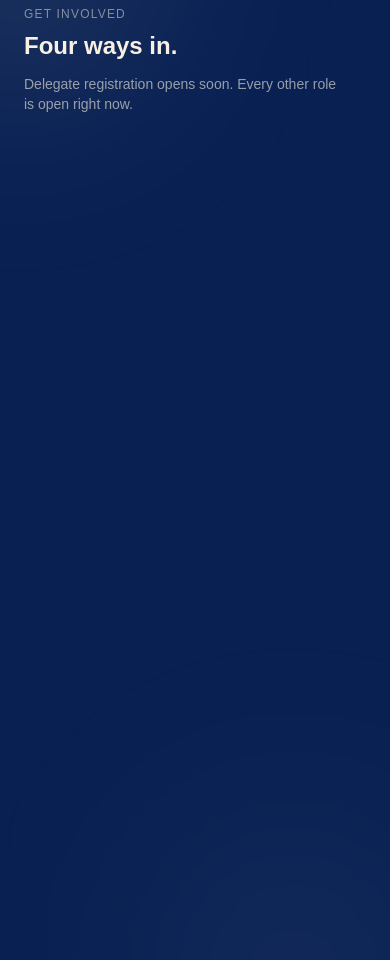
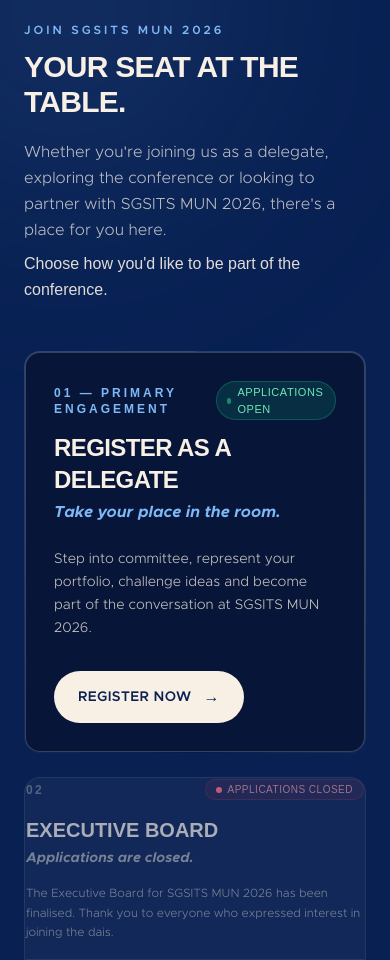
Before and after one commit to Riya-Ahirwar/SGSITSMUN, a Next.js app: page / in a window 390 px wide. Shown: the part 11040-12000 px from the top of the page. Built offline with nearby package versions, Linux system fonts and the light colour scheme; a web font is replaced by a local one.

Commit message:
feat: update Ways In section with 3 engagement pathways and Google Form integration

```diff
--- a/src/components/WaysIn.jsx
+++ b/src/components/WaysIn.jsx
@@ -1,129 +1,214 @@
-import { waysIn } from "@/data/site";
+"use client";
+
+import Link from "next/link";
+
+const GOOGLE_FORM_URL = "https://forms.gle/7wArNn3jcDDJgD2j7";
 
 export default function WaysIn() {
   return (
     <section
       id="register"
-      className="relative bg-navy text-cream px-6 py-16 overflow-hidden"
+      className="relative bg-navy text-cream px-6 py-20 md:py-28 overflow-hidden"
     >
       {/* Ambient glow orbs */}
-      <div className="pointer-events-none absolute -top-32 -left-32 w-72 h-72 rounded-full bg-cream/10 blur-[100px]" />
-      <div className="pointer-events-none absolute -bottom-32 -right-16 w-80 h-80 rounded-full bg-cream/5 blur-[110px]" />
+      <div className="pointer-events-none absolute -top-32 -left-32 w-96 h-96 rounded-full bg-[#7eb8f7]/10 blur-[120px]" />
+      <div className="pointer-events-none absolute -bottom-32 -right-16 w-96 h-96 rounded-full bg-cream/10 blur-[130px]" />
 
       <div className="relative max-w-5xl mx-auto">
-        <div className="flex flex-col md:flex-row md:items-end md:justify-between gap-3 mb-8">
-          <div>
-            <p className="uppercase tracking-widest text-xs text-cream/50 mb-2">
-              Get involved
+        {/* ========================================================
+            HERO / SECTION HEADER
+        ========================================================= */}
+        <div className="max-w-3xl mb-12 md:mb-16">
+          <p className="uppercase tracking-[0.25em] text-xs md:text-sm text-[#7eb8f7] font-semibold mb-3">
+            JOIN SGSITS MUN 2026
           </p>
-            <h2 className="font-display text-2xl md:text-4xl">
-              Four ways in.
+          <h2 className="font-display text-3xl sm:text-4xl md:text-5xl lg:text-6xl font-bold tracking-tight mb-5 leading-[1.15]">
+            YOUR SEAT AT THE TABLE.
           </h2>
+          <div className="space-y-2 text-cream/75 text-base sm:text-lg font-light leading-relaxed">
+            <p>
+              Whether you&apos;re joining us as a delegate, exploring the conference or looking to
+              partner with SGSITS MUN 2026, there&apos;s a place for you here.
+            </p>
+            <p className="text-cream/90 font-medium">
+              Choose how you&apos;d like to be part of the conference.
+            </p>
+          </div>
         </div>
 
-          <p className="max-w-xs text-cream/60 text-sm md:text-right">
-            Delegate registration opens soon. Every other role is open right now.
+        {/* ========================================================
+            01 — REGISTER AS A DELEGATE (DOMINANT PRIMARY CARD)
+        ========================================================= */}
+        <div className="mb-6">
+          <a
+            href={GOOGLE_FORM_URL}
+            target="_blank"
+            rel="noopener noreferrer"
+            className="group relative block rounded-2xl p-[1px] overflow-hidden transition-all duration-300 hover:-translate-y-1 focus:outline-none focus:ring-2 focus:ring-[#7eb8f7]"
+          >
+            {/* Ambient Conic Gradient Border on Hover */}
+            <div
+              className="absolute inset-0 opacity-20 group-hover:opacity-100 transition-opacity duration-500"
+              style={{
+                background:
+                  "conic-gradient(from 0deg, #7eb8f7, #f8f0e5 25%, transparent 50%, #7eb8f7 75%, #f8f0e5)",
+              }}
+            />
+
+            <div className="relative bg-[#071638] rounded-[calc(1rem-1px)] p-7 sm:p-9 md:p-11 border border-cream/20 group-hover:border-transparent transition-all duration-300 shadow-xl group-hover:shadow-[0_20px_50px_rgba(4,14,36,0.5)] flex flex-col justify-between">
+              <div className="flex flex-col md:flex-row md:items-start md:justify-between gap-4 mb-6">
+                <div>
+                  <div className="flex items-center gap-3 mb-3">
+                    <span className="font-display text-xs sm:text-sm uppercase tracking-[0.25em] font-semibold text-[#7eb8f7]">
+                      01 — PRIMARY ENGAGEMENT
+                    </span>
+                    <span className="inline-flex items-center gap-1.5 text-[11px] uppercase tracking-wider bg-emerald-500/15 text-emerald-300 border border-emerald-500/30 px-2.5 py-0.5 rounded-full font-medium">
+                      <span className="w-1.5 h-1.5 rounded-full bg-emerald-400 animate-pulse" />
+                      Applications Open
+                    </span>
+                  </div>
+                  <h3 className="font-display text-2xl sm:text-3xl md:text-4xl font-bold tracking-tight text-cream group-hover:text-white transition-colors duration-300">
+                    REGISTER AS A DELEGATE
+                  </h3>
+                  <p className="font-display italic text-base sm:text-lg text-[#7eb8f7] mt-1">
+                    Take your place in the room.
                   </p>
                 </div>
 
-        <div data-reveal-group className="grid md:grid-cols-2 gap-3">
-          {waysIn.map((w) => {
-            const isExecutiveBoard = w.title === "Join the Executive Board";
+                <div className="hidden sm:flex items-center justify-center w-12 h-12 rounded-full border border-cream/20 text-cream group-hover:bg-cream group-hover:text-navy group-hover:border-cream group-hover:scale-110 group-hover:rotate-45 transition-all duration-300 flex-shrink-0">
+                  <span className="text-xl">→</span>
+                </div>
+              </div>
 
-            const cardContent = (
-              <>
-                {/* Animated gradient border */}
+              <div className="space-y-6">
+                <p className="text-cream/80 text-sm sm:text-base md:text-lg font-light leading-relaxed max-w-3xl">
+                  Step into committee, represent your portfolio, challenge ideas and become part of
+                  the conversation at SGSITS MUN 2026.
+                </p>
+
+                <div className="pt-2">
+                  <div className="inline-flex items-center gap-3 px-6 sm:px-8 py-3.5 rounded-full bg-cream text-navy font-semibold text-sm sm:text-base tracking-wide group-hover:bg-white group-hover:shadow-[0_0_25px_rgba(248,240,229,0.4)] group-hover:scale-105 active:scale-95 transition-all duration-300">
+                    <span>REGISTER NOW</span>
+                    <span className="text-base group-hover:translate-x-1 transition-transform duration-300">
+                      →
+                    </span>
+                  </div>
+                </div>
+              </div>
+            </div>
+          </a>
+        </div>
+
+        {/* ========================================================
+            02 & 03 — SECONDARY CARDS (2 COLUMNS)
+        ========================================================= */}
+        <div className="grid md:grid-cols-2 gap-6 mb-16 md:mb-24">
+          {/* 02 — EXECUTIVE BOARD (CLOSED) */}
+          <div className="relative rounded-2xl p-[1px] bg-cream/5 border border-cream/10 opacity-75 cursor-default flex flex-col justify-between p-6 sm:p-8 rounded-2xl">
+            <div>
+              <div className="flex items-center justify-between mb-4">
+                <span className="font-display text-xs uppercase tracking-[0.2em] font-semibold text-cream/40">
+                  02
+                </span>
+                <span className="inline-flex items-center gap-1.5 text-[10px] uppercase tracking-wider text-rose-300/80 bg-rose-500/10 border border-rose-500/20 px-2.5 py-0.5 rounded-full font-medium">
+                  <span className="w-1.5 h-1.5 rounded-full bg-rose-400" />
+                  APPLICATIONS CLOSED
+                </span>
+              </div>
+
+              <h3 className="font-display text-xl sm:text-2xl font-bold text-cream/90 mb-1">
+                EXECUTIVE BOARD
+              </h3>
+              <p className="font-display italic text-sm sm:text-base text-cream/60 mb-4">
+                Applications are closed.
+              </p>
+
+              <p className="text-cream/60 text-xs sm:text-sm font-light leading-relaxed">
+                The Executive Board for SGSITS MUN 2026 has been finalised. Thank you to everyone who
+                expressed interest in joining the dais.
+              </p>
+            </div>
+
+            <div className="pt-6 mt-4 border-t border-cream/10 text-xs text-cream/40 uppercase tracking-widest font-semibold">
+              Selection Finalised
+            </div>
+          </div>
+
+          {/* 03 — PARTNER OR SPONSOR */}
+          <Link
+            href="/#contact"
+            className="group relative block rounded-2xl p-[1px] overflow-hidden transition-all duration-300 hover:-translate-y-1 focus:outline-none focus:ring-2 focus:ring-[#7eb8f7]"
+          >
+            {/* Gradient Border on Hover */}
             <div
-                  className={`absolute inset-0 transition-opacity duration-500 ${
-                    isExecutiveBoard
-                      ? "opacity-0"
-                      : "opacity-0 group-hover:opacity-100"
-                  }`}
+              className="absolute inset-0 opacity-0 group-hover:opacity-100 transition-opacity duration-500"
               style={{
                 background:
-                      "conic-gradient(from 0deg, #f8f0e5, transparent 30%, transparent 70%, #f8f0e5)",
+                  "conic-gradient(from 0deg, #7eb8f7, transparent 30%, transparent 70%, #7eb8f7)",
               }}
             />
 
-                <div
-                  className={`relative bg-navy rounded-[calc(1rem-1px)] p-5 h-full flex flex-col gap-3 border transition-colors ${
-                    isExecutiveBoard
-                      ? "border-cream/5 opacity-60"
-                      : "border-cream/10 group-hover:border-transparent"
-                  }`}
-                >
-                  <div className="flex items-start justify-end">
-                    {!isExecutiveBoard && (
-                      <span
-                        className="flex items-center justify-center w-8 h-8 rounded-full border border-cream/20 text-sm
-                                   group-hover:bg-cream group-hover:text-navy group-hover:border-cream
-                                   group-hover:rotate-45 transition-all duration-300"
-                        aria-hidden
-                      >
-                        →
+            <div className="relative bg-[#071638] rounded-[calc(1rem-1px)] p-6 sm:p-8 h-full flex flex-col justify-between border border-cream/15 group-hover:border-transparent transition-all duration-300">
+              <div>
+                <div className="flex items-center justify-between mb-4">
+                  <span className="font-display text-xs uppercase tracking-[0.2em] font-semibold text-[#7eb8f7]">
+                    03
                   </span>
-                    )}
+                  <span className="flex items-center justify-center w-8 h-8 rounded-full border border-cream/20 text-cream group-hover:bg-cream group-hover:text-navy group-hover:border-cream group-hover:rotate-45 transition-all duration-300">
+                    <span className="text-sm">→</span>
+                  </span>
                 </div>
 
-                  <div className="flex flex-col gap-1 mt-auto">
-                    <h3
-                      className={`font-display text-lg md:text-xl ${
-                        !isExecutiveBoard &&
-                        "group-hover:translate-x-1 transition-transform duration-300"
-                      }`}
-                    >
-                      {w.title}
+                <h3 className="font-display text-xl sm:text-2xl font-bold text-cream group-hover:text-white transition-colors duration-300 mb-1">
+                  PARTNER OR SPONSOR
                 </h3>
+                <p className="font-display italic text-sm sm:text-base text-[#7eb8f7] mb-4">
+                  Build the conference with us.
+                </p>
 
-                    <p className="text-xs text-cream/60 leading-relaxed">
-                      {w.desc}
+                <p className="text-cream/75 text-xs sm:text-sm font-light leading-relaxed">
+                  SGSITS MUN brings together students, institutions and a growing community of young
+                  leaders. We welcome organisations and brands interested in partnering with us for
+                  SGSITS MUN 2026.
                 </p>
               </div>
 
-                  <span
-                    className={`inline-flex w-fit items-center gap-1.5 text-[10px] uppercase tracking-wide border rounded-full px-2.5 py-1 ${
-                      isExecutiveBoard
-                        ? "text-cream/40 border-cream/10"
-                        : "text-cream/50 border-cream/15"
-                    }`}
-                  >
-                    <span
-                      className={`w-1 h-1 rounded-full ${
-                        isExecutiveBoard
-                          ? "bg-red-400/60"
-                          : "bg-cream/50 group-hover:bg-emerald-400"
-                      } transition-colors`}
-                    />
-                    {isExecutiveBoard ? "Closed" : w.status}
+              <div className="pt-6 mt-4 border-t border-cream/10">
+                <span className="inline-flex items-center gap-2 text-xs sm:text-sm font-semibold tracking-wider text-cream group-hover:text-[#7eb8f7] transition-colors duration-300 uppercase">
+                  <span>PARTNER WITH US</span>
+                  <span className="group-hover:translate-x-1 transition-transform duration-300">
+                    →
+                  </span>
                 </span>
               </div>
-              </>
-            );
+            </div>
+          </Link>
+        </div>
 
-            if (isExecutiveBoard) {
-              return (
-                <div
-                  key={w.title}
-                  data-reveal
-                  className="group relative rounded-2xl p-[1px] overflow-hidden cursor-not-allowed"
-                  aria-disabled="true"
+        {/* ========================================================
+            BOTTOM CTA — REFINED CLOSING STATEMENT
+        ========================================================= */}
+        <div className="border-t border-cream/15 pt-14 md:pt-18 text-center max-w-3xl mx-auto space-y-5">
+          <h3 className="font-display text-2xl sm:text-3xl md:text-4xl font-bold tracking-tight text-cream">
+            READY TO JOIN THE CONVERSATION?
+          </h3>
+          <p className="font-display italic text-base sm:text-lg text-[#7eb8f7]">
+            Five perspectives. One dialogue.
+          </p>
+          <p className="text-cream/80 text-base sm:text-lg font-light">
+            Your perspective belongs at the table.
+          </p>
+          <div className="pt-3">
+            <a
+              href={GOOGLE_FORM_URL}
+              target="_blank"
+              rel="noopener noreferrer"
+              className="inline-flex items-center gap-3 px-8 py-4 rounded-full bg-cream text-navy font-semibold text-base sm:text-lg tracking-wide hover:bg-white hover:shadow-[0_0_30px_rgba(248,240,229,0.4)] hover:scale-105 active:scale-95 transition-all duration-300"
             >
-                  {cardContent}
+              <span>REGISTER NOW</span>
+              <span>→</span>
+            </a>
           </div>
-              );
-            }
-
-            return (
-              <a
-                key={w.title}
-                href={w.href}
-                data-reveal
-                className="group relative rounded-2xl p-[1px] overflow-hidden transition-transform duration-300 hover:-translate-y-0.5"
-              >
-                {cardContent}
-              </a>
-            );
-          })}
         </div>
       </div>
     </section>
```
Lines whose indentation alone changed are shown as unchanged.
